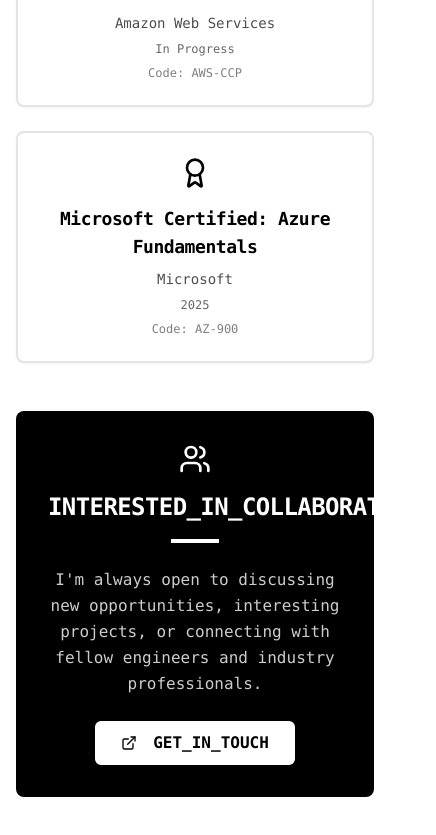
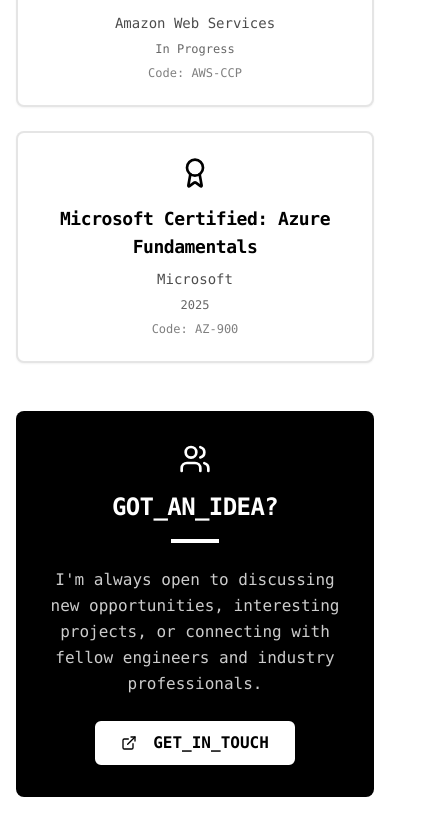
Before and after one commit to Damadimo/portfolio, a Next.js app: page /experience in a window 390 px wide. Shown: the part 5363-6198 px from the top of the page, 436 px wide, since content can reach past the window. Built offline with nearby package versions, Linux system fonts and the light colour scheme.

Commit message:
Shorten titles for compatibility with mobile devices

```diff
--- a/app/contact/page.tsx
+++ b/app/contact/page.tsx
@@ -309,7 +309,7 @@ export default function ContactPage() {
           viewport={{ once: true }}
           className="text-center mt-20 bg-black text-white p-12 w-full rounded-2xl"
         >
-          <h2 className="text-3xl font-black mb-4 font-mono">READY_TO_COLLABORATE?</h2>
+          <h2 className="text-3xl font-black mb-4 font-mono">WORK_TOGETHER?</h2>
           <div className="w-16 h-1 bg-white mx-auto mb-6" />
           <p className="text-white/80 mb-8 max-w-2xl mx-auto font-light leading-relaxed font-mono">
             Whether you have a project idea, want to discuss technology, or are looking for a passionate engineering
--- a/app/experience/page.tsx
+++ b/app/experience/page.tsx
@@ -431,7 +431,7 @@ export default function ExperiencePage() {
             className="bg-black text-white p-8 md:p-12 text-center rounded-lg"
           >
             <Users className="w-8 md:w-12 h-8 md:h-12 text-white mx-auto mb-4 md:mb-6" />
-            <h2 className="text-2xl md:text-3xl font-black mb-4 md:mb-6 font-mono">INTERESTED_IN_COLLABORATION?</h2>
+            <h2 className="text-2xl md:text-3xl font-black mb-4 md:mb-6 font-mono">GOT_AN_IDEA?</h2>
             <div className="w-12 md:w-16 h-1 bg-white mx-auto mb-6 md:mb-8" />
             <p className="text-white/80 text-base md:text-lg mb-6 md:mb-8 max-w-2xl mx-auto font-mono leading-relaxed">
               I'm always open to discussing new opportunities, interesting projects, or connecting with fellow engineers
```
